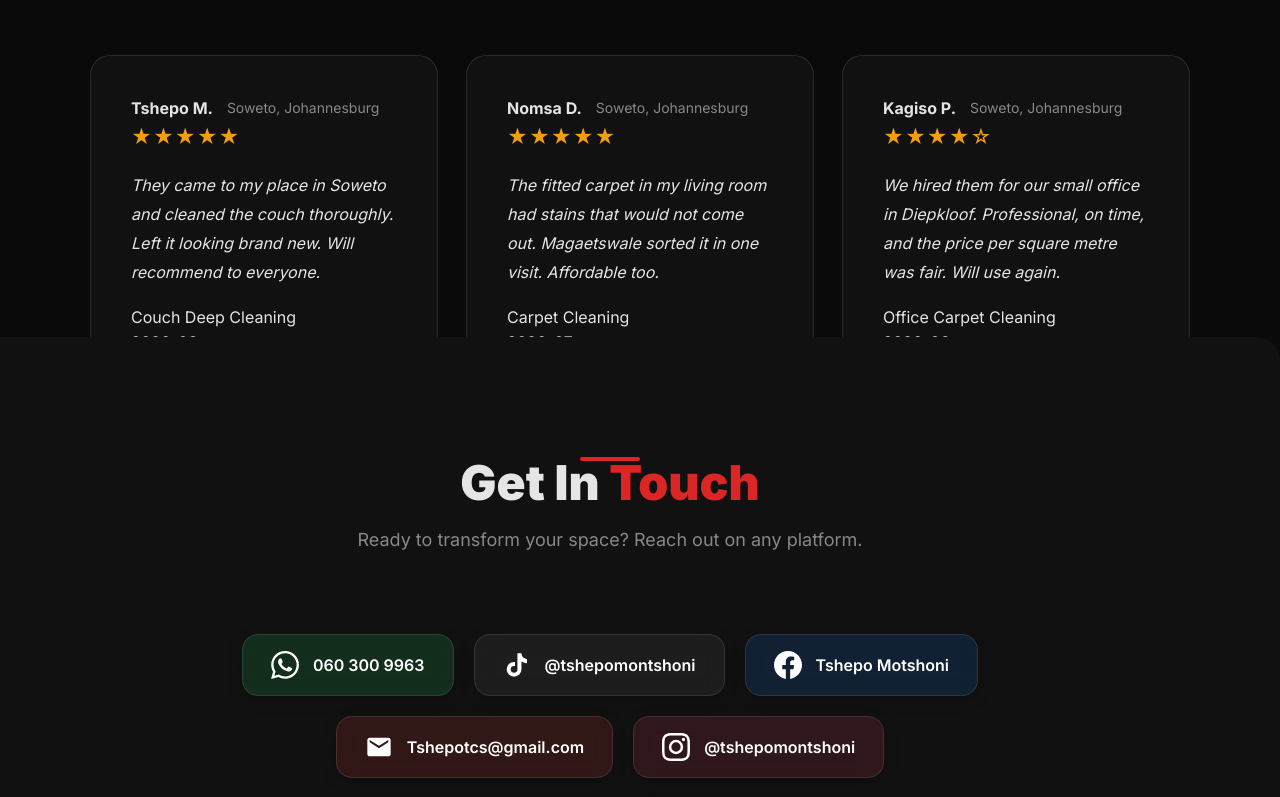
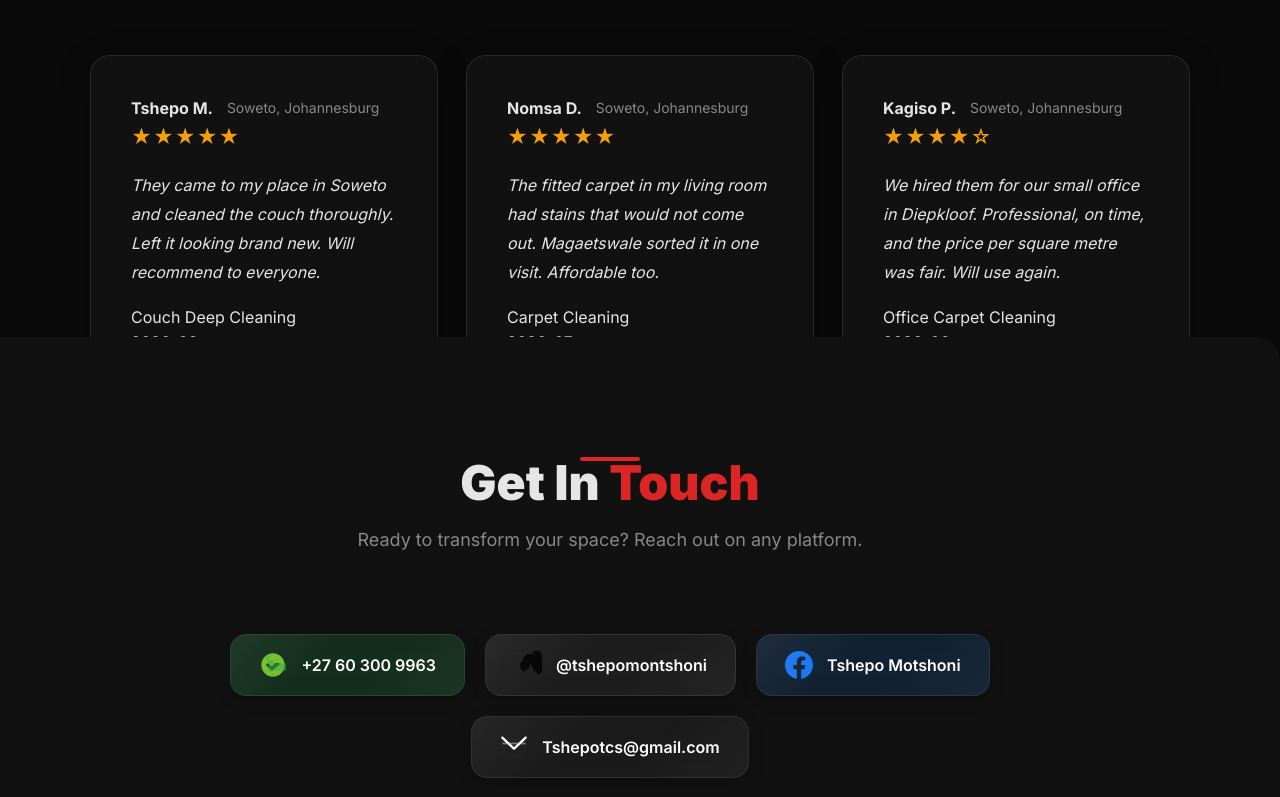
Before and after one commit to thabs1234/magaetswale-cleaning, a plain HTML site: page index.html in a window 1280 px wide. Shown: the part 3449-4246 px from the top of the page. Drawn offline with Linux system fonts and the light colour scheme.

Commit message:
feat: social-tab brand clip-path SVG icons (WhatsApp/Email/TikTok/Facebook), glass + water-repellent, GPS map

```diff
--- a/index.html
+++ b/index.html
@@ -16,6 +16,14 @@
   --muted: #888;
   --glass: rgba(255,255,255,0.03);
   --border: rgba(255,255,255,0.1);
+  /* Glassmorphism layers */
+  --glass-bg: rgba(255,255,255,0.05);
+  --glass-border: rgba(255,255,255,0.12);
+  --glass-blur: 16px;
+  /* Water-repellent (hydrophobic glass) layers */
+  --repel-sheen: linear-gradient(135deg, rgba(255,255,255,0.10) 0%, transparent 40%, transparent 60%, rgba(255,255,255,0.06) 100%);
+  --repel-edge: rgba(255,255,255,0.18);
+  --repel-bead: rgba(255,255,255,0.0);
 }
 
 * {margin: 0; padding: 0; box-sizing: border-box;}
@@ -27,6 +35,62 @@ body {
   line-height: 1.6;
   overflow-x: hidden;
 }
+
+/* ===================== GLASSMORPHISM + WATER-REPELLENT ===================== */
+/* Frosted-glass base: translucent fill + backdrop blur + translucent border. */
+/* Paired with a dark page bg so the blur read pops behind the glass surface. */
+.glass {
+  background: var(--glass-bg);
+  backdrop-filter: blur(var(--glass-blur));
+  -webkit-backdrop-filter: blur(var(--glass-blur));
+  border: 1px solid var(--glass-border);
+  box-shadow: 0 8px 32px rgba(0,0,0,0.25);
+}
+/* Water-repellent (hydrophobic) treatment: a sheen sweeps across the surface
+   and a subtle specular bead forms at the edges on hover — mimics a lotus/
+   waxed-glass finish. Apply on top of .glass. */
+.water-repel {
+  position: relative;
+  overflow: hidden;
+}
+.water-repel::before {
+  content: '';
+  position: absolute; inset: 0;
+  background: var(--repel-sheen);
+  pointer-events: none;
+  opacity: 0.6;
+  transition: opacity 0.4s ease;
+}
+.water-repel:hover::before {opacity: 1.0;}
+/* Specular edge highlight — bright bead around the perimeter that intensifies
+   on hover (the way water beads and catches light on a repellent surface). */
+.water-repel::after {
+  content: '';
+  position: absolute; inset: -1px;
+  border-radius: inherit;
+  border: 1px solid transparent;
+  background: conic-gradient(from 0deg at 50% 50%,
+    transparent 0deg, var(--repel-edge) 60deg, transparent 120deg,
+    transparent 180deg, var(--repel-edge) 240deg, transparent 300deg,
+    transparent 360deg);
+  -webkit-mask: radial-gradient(circle at 50% 50%, transparent 61%, #000 62%);
+          mask: radial-gradient(circle at 50% 50%, transparent 61%, #000 62%);
+  opacity: 0;
+  transition: opacity 0.5s ease;
+  pointer-events: none;
+}
+.water-repel:hover::after {opacity: 1.0;}
+/* Raised-surface specular: a soft highlight travels across the top edge on
+   hover, like light sliding over a wet/repellent panel. */
+.water-repel .specular {
+  position: absolute; top: -1px; left: 0; right: 0; height: 1px;
+  background: linear-gradient(90deg,
+    transparent 0%, var(--repel-edge) 30%, var(--repel-edge) 70%, transparent 100%);
+  opacity: 0;
+  transition: opacity 0.4s ease, transform 0.4s ease;
+  transform: translateX(-100%);
+}
+.water-repel:hover .specular {opacity: 0.8; transform: translateX(100%);}
 
 /* Gradient overlays */
 .bg-radial {background: radial-gradient(ellipse at center, rgba(220,38,38,0.08) 0%, transparent 70%), var(--dark);}
@@ -311,17 +375,13 @@ section::before {
   border-color: transparent;
   box-shadow: 0 8px 25px rgba(0,0,0,0.35);
 }
-.social-tab svg {width: 28px; height: 28px;}
+.social-tab svg {width: 28px; height: 28px; fill: currentColor;}
 .social-tab.whatsapp {background: rgba(37,211,102,0.15);}
 .social-tab.whatsapp:hover {background: #25D366; box-shadow: 0 8px 25px rgba(37,211,102,0.4);}
 .social-tab.tiktok {background: rgba(255,255,255,0.05);}
 .social-tab.tiktok:hover {background: #010101; box-shadow: 0 8px 25px rgba(255,255,255,0.15); border-color: #FF0050;}
 .social-tab.facebook {background: rgba(24,119,242,0.15);}
 .social-tab.facebook:hover {background: #1877F2; box-shadow: 0 8px 25px rgba(24,119,242,0.4);}
-.social-tab.email {background: rgba(234,67,53,0.15);}
-.social-tab.email:hover {background: #EA4335; box-shadow: 0 8px 25px rgba(234,67,53,0.4);}
-.social-tab.instagram {background: rgba(228,64,95,0.15);}
-.social-tab.instagram:hover {background: linear-gradient(45deg, #f09433, #e6683c, #dc2743, #cc2366, #bc1888); box-shadow: 0 8px 25px rgba(228,64,95,0.4);}
 
 /* MAP */
 .map-section {background: var(--dark); padding: 0; position: relative; overflow: hidden;}
@@ -460,7 +520,7 @@ footer .portfolio-link:hover {
   .testimonial-card {padding: 32px 24px;}
   .social-tabs {gap: 12px; margin-top: 30px;}
   .social-tab {padding: 12px 20px; font-size: 14px; gap: 10px;}
-  .social-tab svg {width: 22px; height: 22px;}
+  .social-tab svg {width: 22px; height: 22px; fill: currentColor;}
   .map-container {padding: 0 20px 60px;}
   .wd-card {flex-direction: column; text-align: center; padding: 40px 28px;}
   .wd-stats {gap: 20px; justify-content: center;}
@@ -569,19 +629,19 @@ footer .portfolio-link:hover {
     <p>Professional cleaning solutions for homes and businesses</p>
   </div>
   <div class="services-grid">
-    <div class="service-card fade-in stagger-7">
+    <div class="service-card glass water-repel fade-in stagger-7">
       <div class="icon">🛋️</div>
       <h3>Couch Cleaning</h3>
       <p>Deep extraction cleaning for all fabric types. We remove stains, odors, and allergens to restore your couch to like-new condition.</p>
       <div class="price">From R270</div>
     </div>
-    <div class="service-card fade-in stagger-8">
+    <div class="service-card glass water-repel fade-in stagger-8">
       <div class="icon">🏠</div>
       <h3>Carpet Cleaning</h3>
       <p>Hot water extraction for carpets of all sizes. Removes deep-set dirt, pet stains, and leaves carpets fresh and fluffy.</p>
       <div class="price">From R399/room</div>
     </div>
-    <div class="service-card fade-in stagger-9">
+    <div class="service-card glass water-repel fade-in stagger-9">
       <div class="icon">🚗</div>
       <h3>Car Interior</h3>
       <p>Complete car upholstery cleaning. Seats, carpets, headliner — we detail every surface for a fresh, clean ride.</p>
@@ -645,7 +705,7 @@ footer .portfolio-link:hover {
     <p>Real reviews from real customers</p>
   </div>
   <div class="testimonial-grid">
-<div class="testimonial-card fade-in stagger-19">
+<div class="testimonial-card glass water-repel fade-in stagger-19">
 
       <div class="author">
         <div class="author-name">Tshepo M.</div>
@@ -656,7 +716,7 @@ footer .portfolio-link:hover {
       <div class="service-tag">Couch Deep Cleaning</div>
       <div class="review-date">2026-08</div>
     </div>
-<div class="testimonial-card fade-in stagger-19">
+<div class="testimonial-card glass water-repel fade-in stagger-19">
 
       <div class="author">
         <div class="author-name">Nomsa D.</div>
@@ -667,7 +727,7 @@ footer .portfolio-link:hover {
       <div class="service-tag">Carpet Cleaning</div>
       <div class="review-date">2026-07</div>
     </div>
-<div class="testimonial-card fade-in stagger-19">
+<div class="testimonial-card glass water-repel fade-in stagger-19">
 
       <div class="author">
         <div class="author-name">Kagiso P.</div>
@@ -686,41 +746,48 @@ footer .portfolio-link:hover {
   </div>
   <div class="contact-container">
       <div class="social-tabs fade-in stagger-23">
-      <a href="https://wa.me/27603009963" class="social-tab whatsapp" target="_blank">
-        <svg viewBox="0 0 24 24" fill="currentColor"><path d="M17.472 14.382c-.297-.149-1.758-.867-2.03-.967-.273-.099-.471-.148-.67.15-.197.297-.767.966-.94 1.164-.173.199-.347.223-.644.075-.297-.15-1.255-.463-2.39-1.475-.883-.788-1.48-1.761-1.653-2.059-.173-.297-.018-.458.13-.606.134-.133.298-.347.446-.52.149-.174.198-.298.298-.497.099-.198.05-.371-.025-.52-.075-.149-.669-1.612-.916-2.207-.242-.579-.487-.5-.669-.51-.173-.008-.371-.01-.57-.01-.198 0-.52.074-.792.372-.272.297-1.04 1.016-1.04 2.479 0 1.462 1.065 2.875 1.213 3.074.149.198 2.096 3.2 5.077 4.487.709.306 1.262.489 1.694.625.712.227 1.36.195 1.871.118.571-.085 1.758-.719 2.006-1.413.248-.694.248-1.289.173-1.413-.074-.124-.272-.198-.57-.347m-5.421 7.403h-.004a9.87 9.87 0 01-5.031-1.378l-.361-.214-3.741.982.998-3.648-.235-.374a9.86 9.86 0 01-1.51-5.26c.001-5.45 4.436-9.884 9.888-9.884 2.64 0 5.122 1.03 6.988 2.898a9.825 9.825 0 012.893 6.994c-.003 5.45-4.437 9.884-9.885 9.884m8.413-18.297A11.815 11.815 0 0012.05 0C5.495 0 .16 5.335.157 11.892c0 2.096.547 4.142 1.588 5.945L.057 24l6.305-1.654a11.882 11.882 0 005.683 1.448h.005c6.554 0 11.89-5.335 11.893-11.893a11.821 11.821 0 00-3.48-8.413z"/></svg>
-        <span>060 300 9963</span>
+        <a href="https://wa.me/27603009963" class="social-tab whatsapp glass water-repel" target="_blank">
+          <svg class="brand-icon" viewBox="0 0 24 24" fill="none" xmlns="http://www.w3.org/2000/svg">
+            <path d="M12 2C6.48 2 2 6.48 2 12s4.48 10 10 10 10-4.48 10-10S17.52 2 12 2zm-1 15l-5-5 1.4-1.4L11 13.2l2.6-2.6L16.6 10l1.4 1.4z" fill="#75BF2A"/>
+            <path d="M16 6c0 1.1-.9 2-2 2H8c-1.1 0-2-.9-2-2 0-1.1.9-2 2-2h1.3L9.7 5.7C8.8 5.5 8 5.7 8 6v10c0 1.1.9 2 2 2h1c0 1.1.9 2 2 2v1c-1.1 0-2-.9-2-2 0-1.1.9-2 2-2h9.3c.4 0 .7-.3.7-.7v-5c0-.4-.3-.7-.7-.7H14c-.4 0-.7-.3-.7-.7V8c0-.4.3-.7.7-.7H16V6z" fill="#3CB043" opacity="0.55"/>
+          </svg>
+          <span>+27 60 300 9963</span>
         </a>
-      <a href="https://www.tiktok.com/@tshepomontshoni" class="social-tab tiktok" target="_blank">
-        <svg viewBox="0 0 24 24" fill="currentColor"><path d="M19.59 6.69a4.83 4.83 0 01-3.77-4.25V2h-3.45v13.67a2.89 2.89 0 01-2.88 2.88 2.89 2.89 0 01-2.88-2.88 2.89 2.89 0 012.88-2.88c.28 0 .56.04.82.11V9.4a6.33 6.33 0 00-.82-.05A6.34 6.34 0 003.15 15.7a6.34 6.34 0 006.34 6.34 6.34 6.34 0 006.34-6.34V9.01a8.16 8.16 0 004.76 1.52v-3.4a4.85 4.85 0 01-1-.44z"/></svg>
+        <a href="https://www.tiktok.com/@tshepomontshoni" class="social-tab tiktok glass water-repel" target="_blank">
+          <svg class="brand-icon" viewBox="0 0 24 24" fill="none" xmlns="http://www.w3.org/2000/svg">
+            <path d="M19.93 7.72a4.93 4.93 0 00-3.17-4.25v-.48a7.85 7.85 0 00-5.96 0v.48a4.93 4.93 0 00-3.17 4.25c-1.63 1.8-2.71 3.44-2.71 4.87 0 .85.39 1.62.99 2.16a.5.5 0 00.11.71l2.17 2.17a.5.5 0 00.71-.11c.54-.54 1.31-1.06 2.16-1.59a5.97 5.97 0 002.52-2.73c0-2.55-1.76-4.69-3.93-4.69-1.47 0-2.71.78-3.46 1.63a.48.48 0 00-.14.63l2.17 2.17a.48.48 0 00.63-.14c.75-1.05 1.99-1.83 3.44-1.83 2.17 0 3.93 2.14 3.93 4.69a6.9 6.9 0 002.56 2.73c.85.53 1.62 1.05 2.16 1.59a.5.5 0 00.71-.11l2.17-2.17a.5.5 0 00-.11-.71c.6-.54 1.41-1.06 2.3-1.34a8.89 8.89 0 001.61-2.16 4.93 4.93 0 004.25-3.17c1.63-1.76 2.71-3.4 2.71-4.87 0-.85-.17-1.62-.51-2.23a.48.48 0 00-.14-.63l-2.17-2.17a.5.5 0 00-.71.11c-.54.54-1.31 1.06-2.16 1.59a5.97 5.97 0 00-2.52 2.73c0 2.55 1.76 4.69 3.93 4.69 1.47 0 2.71-.78 3.46-1.63a.48.48 0 00.14-.63l-2.17-2.17a.5.5 0 00-.63.14c-.75 1.05-1.99 1.83-3.44 1.83-2.17 0-3.93-2.14-3.93-4.69a6.9 6.9 0 00-2.56-2.73c-.85-.53-1.62-1.05-2.16-1.59a.5.5 0 00-.71.11l-2.17 2.17a.5.5 0 00.11.71c.34.61.51 1.38.51 2.23 0 1.47-1.08 3.11-2.71 4.87z" fill="#010101"/>
+          </svg>
           <span>@tshepomontshoni</span>
         </a>
-      <a href="https://www.facebook.com/tshepomontshoni" class="social-tab facebook" target="_blank">
-        <svg viewBox="0 0 24 24" fill="currentColor"><path d="M24 12.073c0-6.627-5.373-12-12-12s-12 5.373-12 12c0 5.99 4.388 10.954 10.125 11.854v-8.385H7.078v-3.47h3.047V9.43c0-3.007 1.792-4.669 4.533-4.669 1.312 0 2.686.235 2.686.235v2.953H15.83c-1.491 0-1.956.925-1.956 1.874v2.25h3.328l-.532 3.47h-2.796v8.385C19.612 23.027 24 18.062 24 12.073z"/></svg>
+        <a href="https://www.facebook.com/tshepomontshoni" class="social-tab facebook glass water-repel" target="_blank">
+          <svg class="brand-icon" viewBox="0 0 24 24" fill="none" xmlns="http://www.w3.org/2000/svg">
+            <path d="M24 12.073c0-6.627-5.373-12-12-12s-12 5.373-12 12c0 5.99 4.388 10.954 10.125 11.854v-8.385H7.078v-3.47h3.047V9.43c0-3.007 1.792-4.669 4.533-4.669 1.312 0 2.686.235 2.686.235v2.953H15.83c-1.491 0-1.956.925-1.956 1.874v2.25h3.328l-.532 3.47h-2.796v8.385C19.612 23.027 24 18.062 24 12.073z" fill="#1877F2"/>
+          </svg>
           <span>Tshepo Motshoni</span>
         </a>
-      <a href="mailto:Tshepotcs@gmail.com" class="social-tab email">
-        <svg viewBox="0 0 24 24" fill="currentColor"><path d="M20 4H4c-1.1 0-1.99.9-1.99 2L2 18c0 1.1.9 2 2 2h16c1.1 0 2-.9 2-2V6c0-1.1-.9-2-2-2zm0 4l-8 5-8-5V6l8 5 8-5v2z"/></svg>
+        <a href="mailto:Tshepotcs@gmail.com" class="social-tab glass water-repel email">
+          <svg class="brand-icon" viewBox="0 0 24 24" fill="none" xmlns="http://www.w3.org/2000/svg">
+            <path d="M20 4H4c-1.1 0-2 .9-2 2v12c0 1.1.9 2 2 2h16c1.1 0 2-.9 2-2V6c0-1.1-.9-2-2-2zm0 14H4V6h16v12z" fill="#1D1D1F"/>
+            <path d="M22 4L12 13.5 2 4" stroke="#FFFFFF" stroke-width="2" stroke-linecap="round" stroke-linejoin="round" fill="none"/>
+            <line x1="2" y1="9" x2="22" y2="9" stroke="#FFFFFF" stroke-width="1.5" opacity="0.4"/>
+          </svg>
           <span>Tshepotcs@gmail.com</span>
-      </a>
-      <a href="https://www.instagram.com/tshepomontshoni" class="social-tab instagram" target="_blank">
-        <svg viewBox="0 0 24 24" fill="currentColor"><path d="M12 2.163c3.204 0 3.584.012 4.85.07 3.252.148 4.771 1.691 4.919 4.919.058 1.265.069 1.645.069 4.849 0 3.205-.012 3.584-.069 4.849-.149 3.225-1.664 4.771-4.919 4.919-1.266.058-1.644.07-4.85.07-3.204 0-3.584-.012-4.849-.07-3.26-.149-4.771-1.699-4.919-4.92-.058-1.265-.07-1.644-.07-4.849 0-3.204.013-3.583.07-4.849.149-3.227 1.664-4.771 4.919-4.919 1.266-.057 1.645-.069 4.849-.069zM12 0C8.741 0 8.333.014 7.053.072 2.695.272.273 2.69.073 7.052.014 8.333 0 8.741 0 12c0 3.259.014 3.668.072 4.948.2 4.358 2.618 6.78 6.98 6.98C8.333 23.986 8.741 24 12 24c3.259 0 3.668-.014 4.948-.072 4.354-.2 6.782-2.618 6.979-6.98.059-1.28.073-1.689.073-4.948 0-3.259-.014-3.667-.072-4.947-.196-4.354-2.617-6.78-6.979-6.98C15.668.014 15.259 0 12 0zm0 5.838a6.162 6.162 0 100 12.324 6.162 6.162 0 000-12.324zM12 16a4 4 0 110-8 4 4 0 010 8zm6.406-11.845a1.44 1.44 0 100 2.881 1.44 1.44 0 000-2.881z"/></svg>
-        <span>@tshepomontshoni</span>
         </a>
       </div>
   </div>
 </section>
 
 <!-- MAP -->
-<section class="map-section" id="location">
+<section class="map-section glass water-repel" id="location">
   <div class="section-title fade-in stagger-24" style="padding-top:100px;">
     <h2>Find <span>Us</span></h2>
     <p>287 Tau Street, Diepkloof Ext Phase 1, Soweto, Johannesburg</p>
   </div>
   <div class="map-container fade-in stagger-25">
-    <div class="map-frame">
+    <div class="map-frame glass water-repel">
       <iframe src="https://www.google.com/maps/embed?pb=!1m18!1m12!1m3!1d3582.5!2d27.9618254!3d-26.2480841!2m3!1f0!2f0!3f0!3m2!1i1024!2i768!4f13.1!3m3!1m2!1s0x1e950978ca92d591%3A0x9be2813144a15e64!2sTshepo%27s%20cleaning%20services%20and%20carwash!5e0!3m2!1sen!2sza!4v1700000000000" allowfullscreen="" loading="lazy"></iframe>
     </div>
-    <div class="map-info">
+    <div class="map-info glass water-repel">
       <h4>🌍 GPS Coordinates</h4>
       <p>-26.248°S, 27.962°E | Tshepo's Cleaning Services, Soweto</p>
     </div>
@@ -734,7 +801,7 @@ footer .portfolio-link:hover {
     <p>This very website was crafted by a local web designer</p>
   </div>
   <div class="wd-container">
-    <div class="wd-card fade-in stagger-27">
+    <div class="wd-card glass water-repel fade-in stagger-27">
       <div class="wd-avatar">T</div>
       <div class="wd-info">
         <h3>Thabang <span>Lehau</span></h3>
```
Lines whose indentation alone changed are shown as unchanged.
